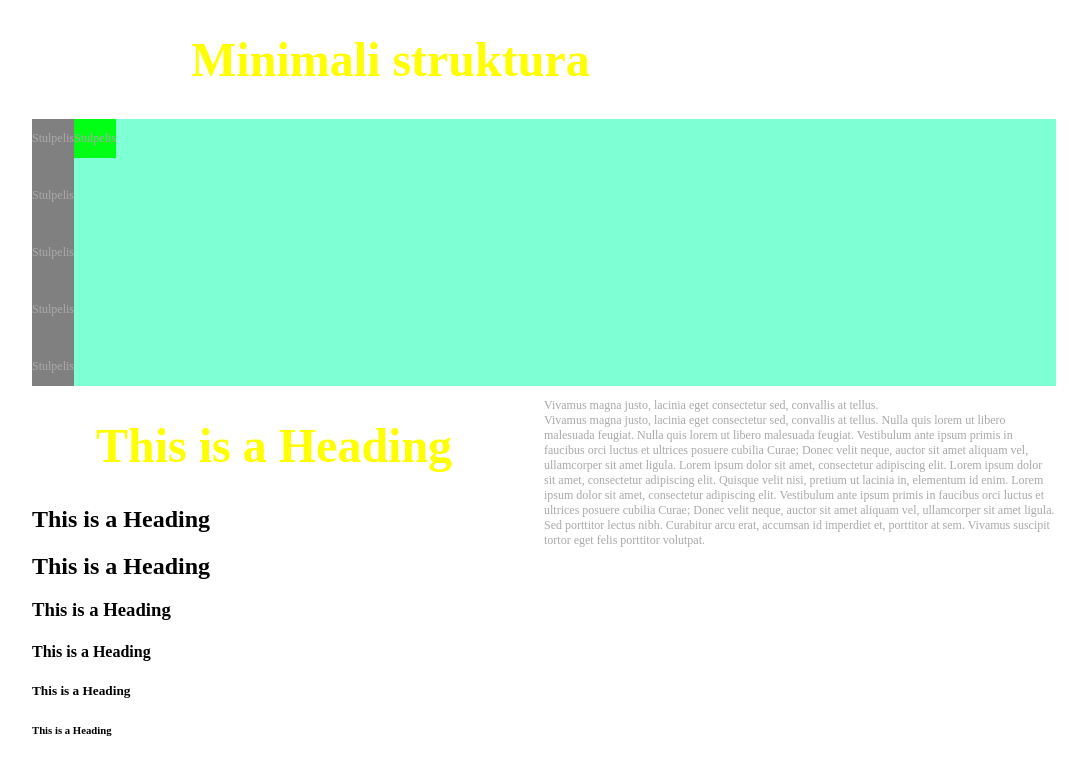
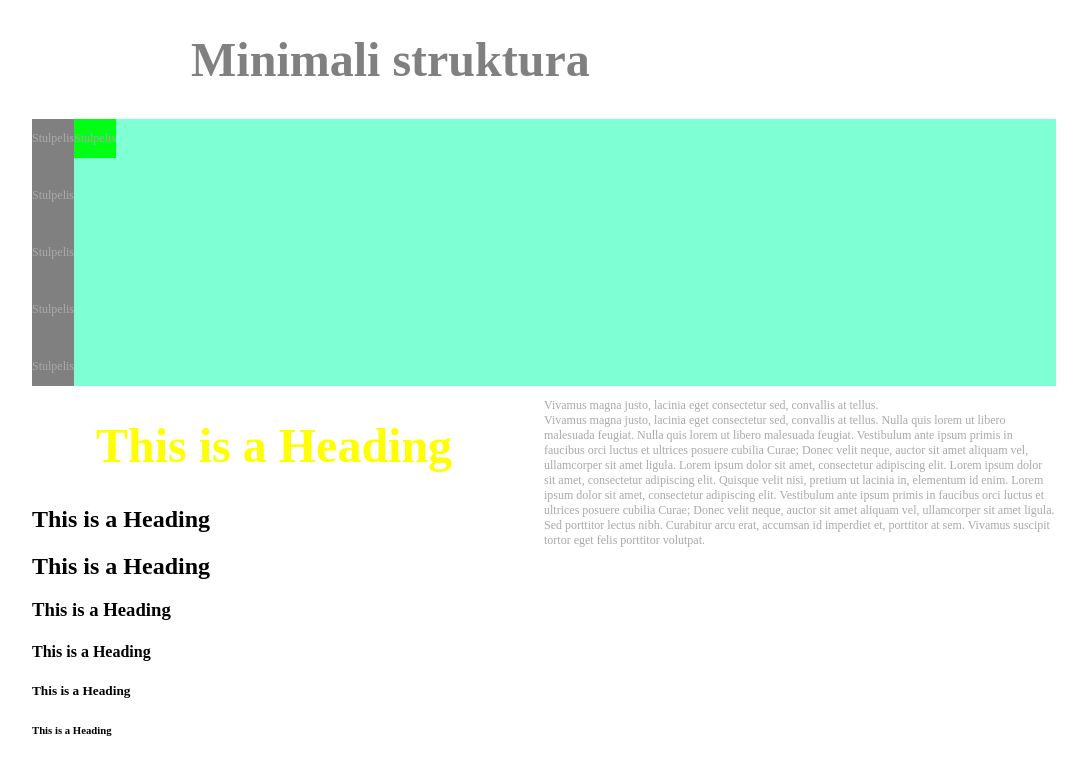
Before and after one commit to Vaidasjj/Pamoka3, a plain HTML site: page index.html in a window 1280 px wide. Shown: the top 758 px of the page, without its empty margins (96-1183 px from the left). Drawn offline with Linux system fonts and the light colour scheme.

Commit message:
Update index.html

```diff
--- a/index.html
+++ b/index.html
@@ -13,7 +13,7 @@
 
             h1 {
                 font-size: 48px;
-                color: yellow !important;
+                color: yellow ;
             }
 
             .centered {
```
